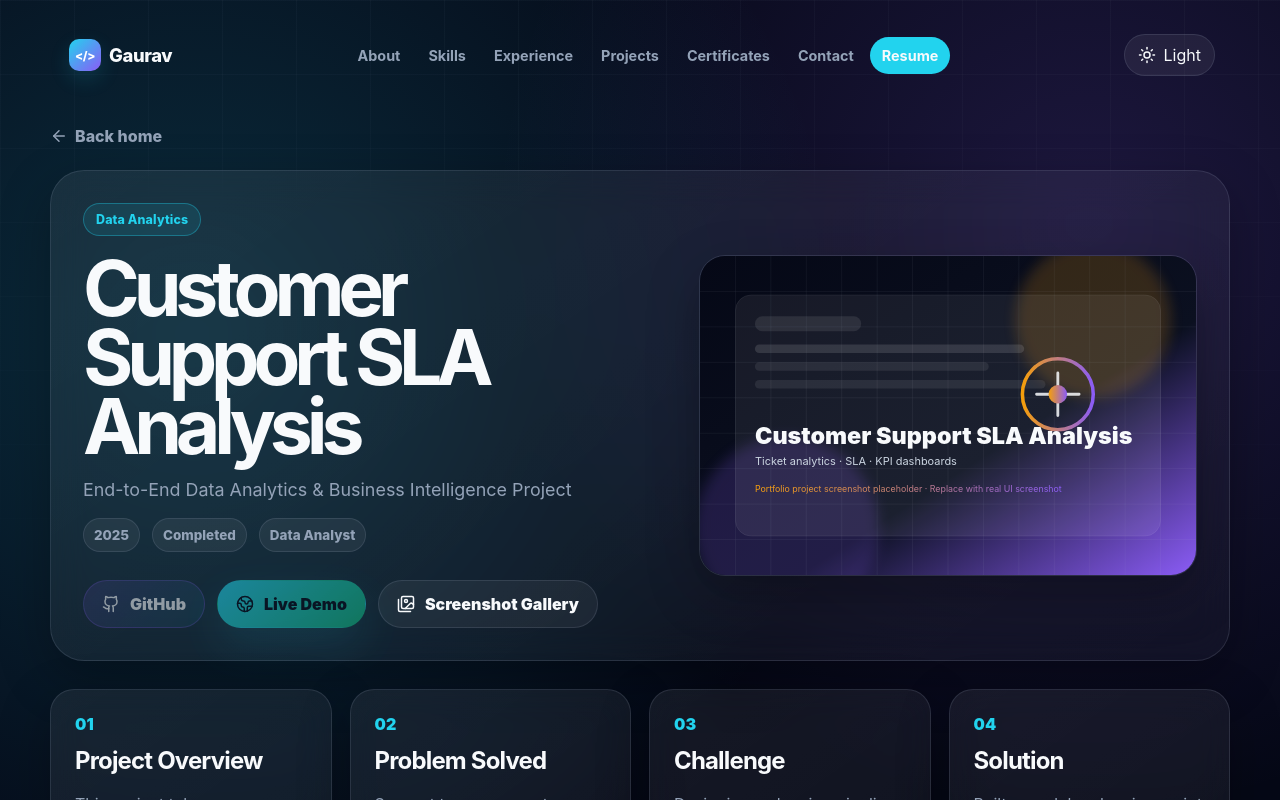
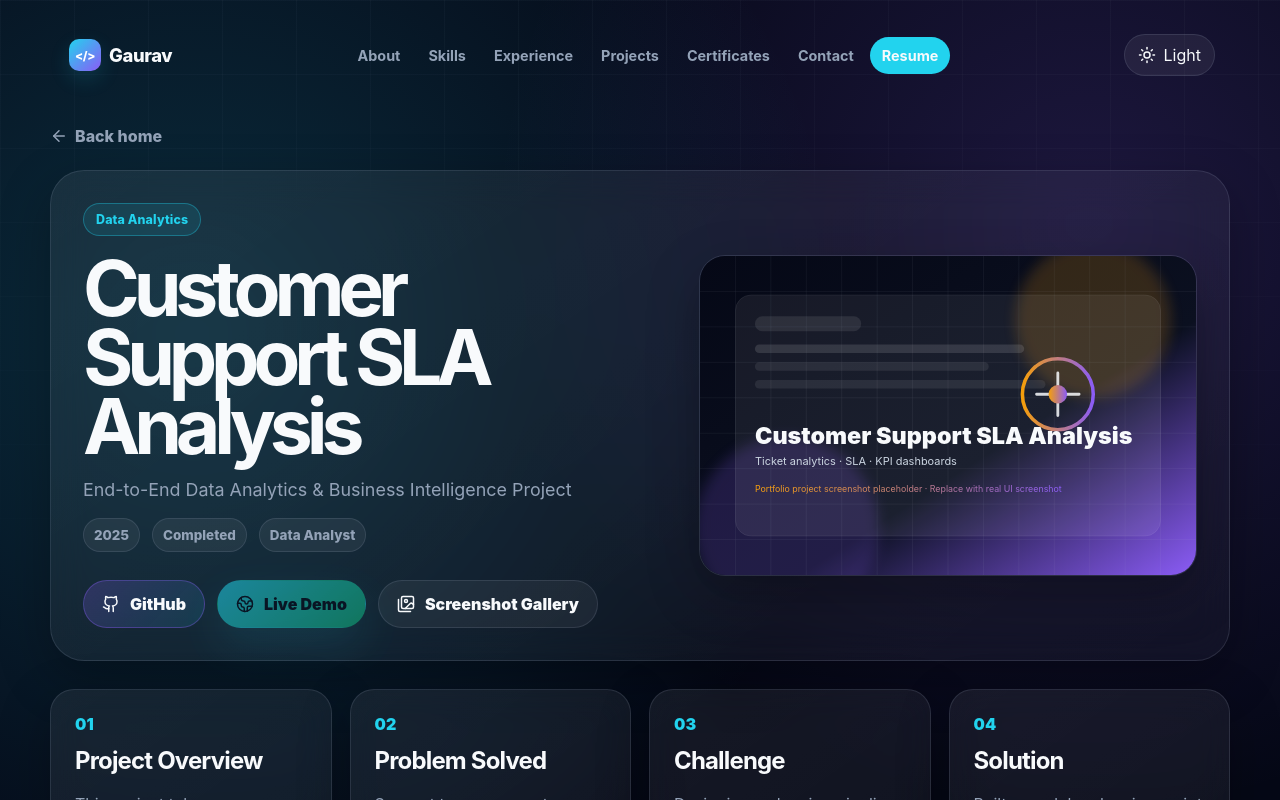
Before and after one commit to GauravChauhan00/Gaurav-Portfolio, a React (Vite) app in the folder frontend/: page /projects/customer-support-analysis in a window 1280 px wide. Shown: the top 800 px of the page. Built offline with nearby package versions, Linux system fonts and the light colour scheme; no server answers.

Commit message:
feat: add GitHub repository URLs for Grainex Grocery and SLA Analysis projects

```diff
--- a/frontend/src/data/projects.js
+++ b/frontend/src/data/projects.js
@@ -31,7 +31,7 @@ export const projects = [
       'Used SQLite transactions to wrap sale insertion and stock deduction together, so data stays consistent. Kept the UI simple — card-based dashboard, clear status badges on products, and one-click report export without any complex steps.',
     learnings:
       'Got hands-on with Flask REST API design, SQLite transactions, React state management across multiple pages, and how to build a product that\'s actually usable by someone who\'s not a developer.',
-    githubUrl: '',
+    githubUrl: 'https://github.com/GauravChauhan00/Grainex-Grocery-Management-System',
     liveUrl: '',
     screenshots: [
       '/images/projects/grocery-management-store/cover.svg',
@@ -72,7 +72,7 @@ export const projects = [
       'Built a modular cleaning script with validation rules for each field, exported rejected rows with reason codes, and structured the final output in a format that Power BI can connect to directly. SQL queries were written to mirror what a real analyst would run in a business setting.',
     learnings:
       'Understood how real data pipelines work beyond just running a few Pandas commands — specifically around data quality, audit trails, business KPI logic, and making analysis actually consumable by non-technical stakeholders.',
-    githubUrl: '',
+    githubUrl: 'https://github.com/GauravChauhan00/Customer-Support-SLA-Analysis',
     liveUrl: '',
     screenshots: [
       '/images/projects/customer-support-analysis/cover.svg',
```
